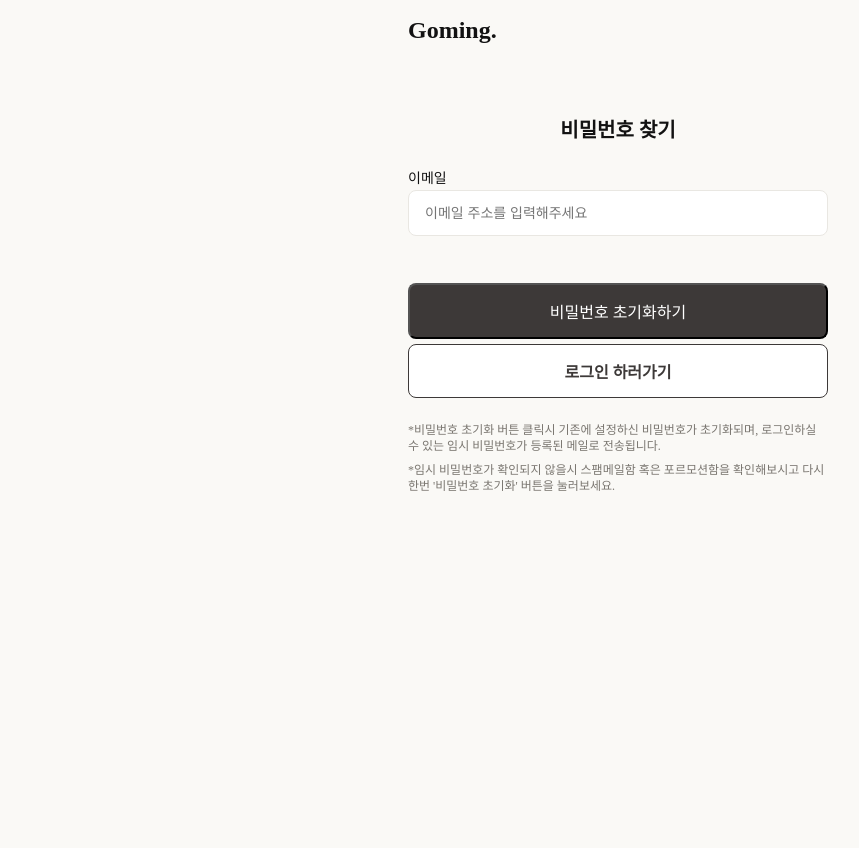
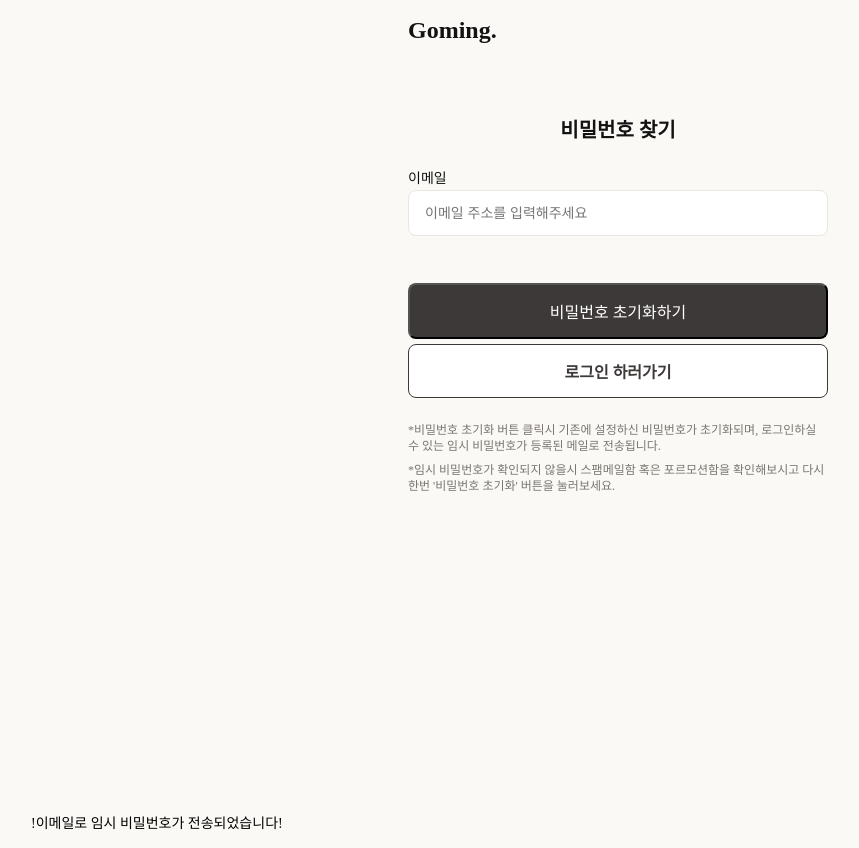
Before and after one commit to bsideproject/14_3_FE, a React (Create React App) app: page /lost-info in a window 1280 px wide. Shown: the whole page, without its empty margins (22-881 px from the left). Before the commit the page ends 800 px from the top, so only its background shows below. Built offline with nearby package versions, Linux system fonts and the light colour scheme; a web font is replaced by a local one.

Commit message:
Update LostInfo.tsx

```diff
--- a/src/pages/auth/LostInfo.tsx
+++ b/src/pages/auth/LostInfo.tsx
@@ -1,6 +1,7 @@
 import Header from "components/auth/Header"
 import { useState } from "react"
 import 'assets/pages/auth/lostInfo.css'
+import AlertText from "components/AlertText";
 const emailRegex = /^[a-zA-Z0-9._%+-]+@[a-zA-Z0-9.-]+\.[a-zA-Z]{2,}$/;
 
 const LostInfo = () => {
@@ -46,6 +47,7 @@ const LostInfo = () => {
           </div>
         </form>
       </div>
+      <AlertText text={"이메일로 임시 비밀번호가 전송되었습니다!"} duration={0} bgColor={""} textColor={""} />
     </>
   )
 }
```
